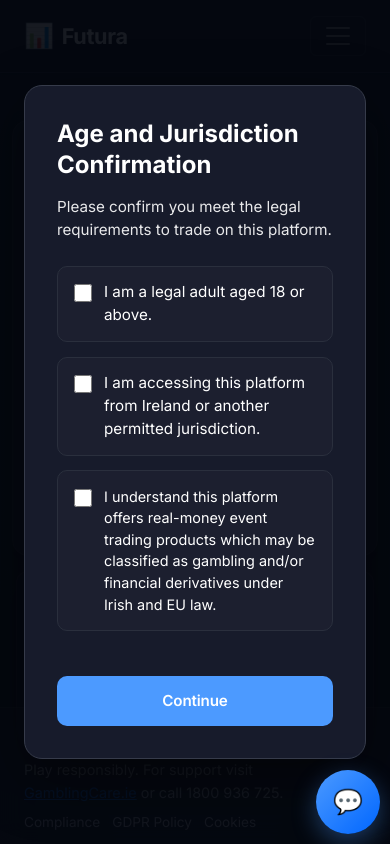
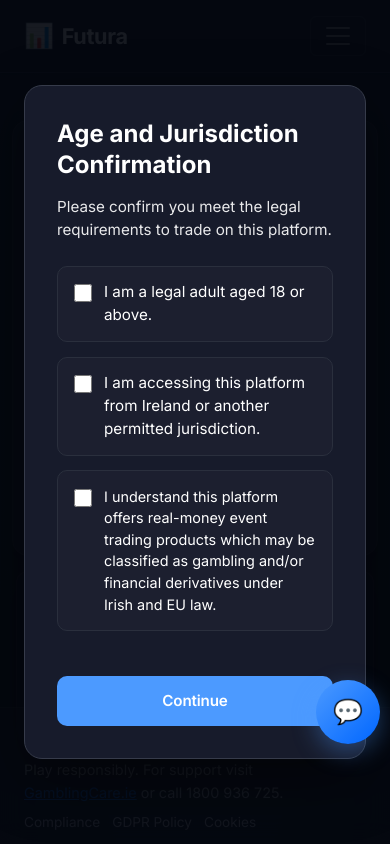
Before and after one commit to yyqfrank420/polymarketapp, a Flask app: page /profile in a window 390 px wide. Run offline with Flask 3, Linux system fonts and the light colour scheme; some libraries are stand-ins or nearby versions.

Commit message:
Position chatbot button above footer (90px from bottom)

```diff
--- a/static/css/chatbot.css
+++ b/static/css/chatbot.css
@@ -1,7 +1,7 @@
 /* AI Chatbot Styles */
 #chatbot-container {
     position: fixed;
-    bottom: 20px;
+    bottom: 90px; /* Above footer (footer is ~60px tall) */
     right: 20px;
     z-index: 10000; /* Above footer (z-index: 8000) */
     font-family: 'Inter', sans-serif;
@@ -365,7 +365,7 @@
     }
 
     #chatbot-container {
-        bottom: 10px;
+        bottom: 100px; /* Above footer on mobile */
         right: 10px;
     }
 }
```
